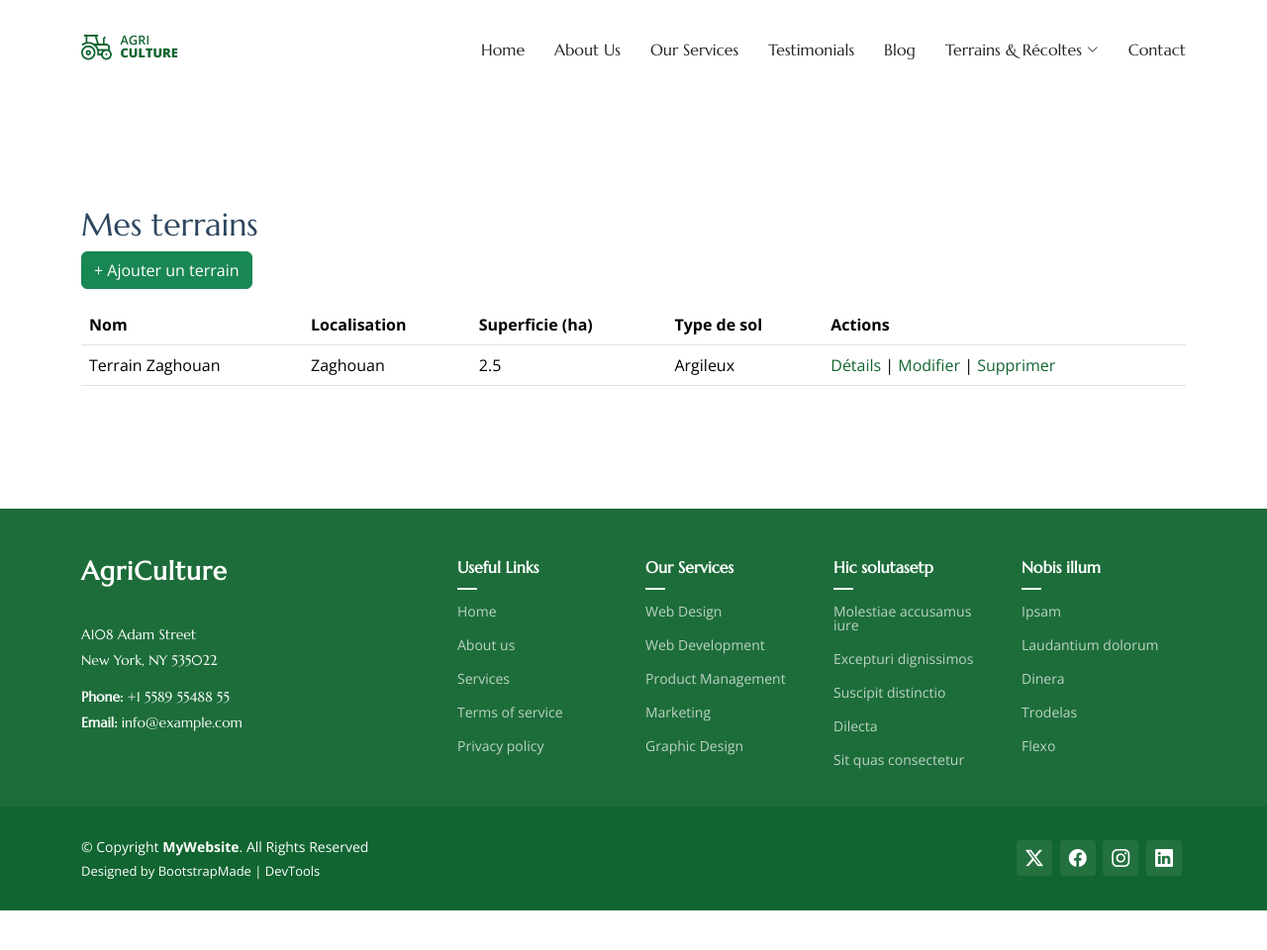
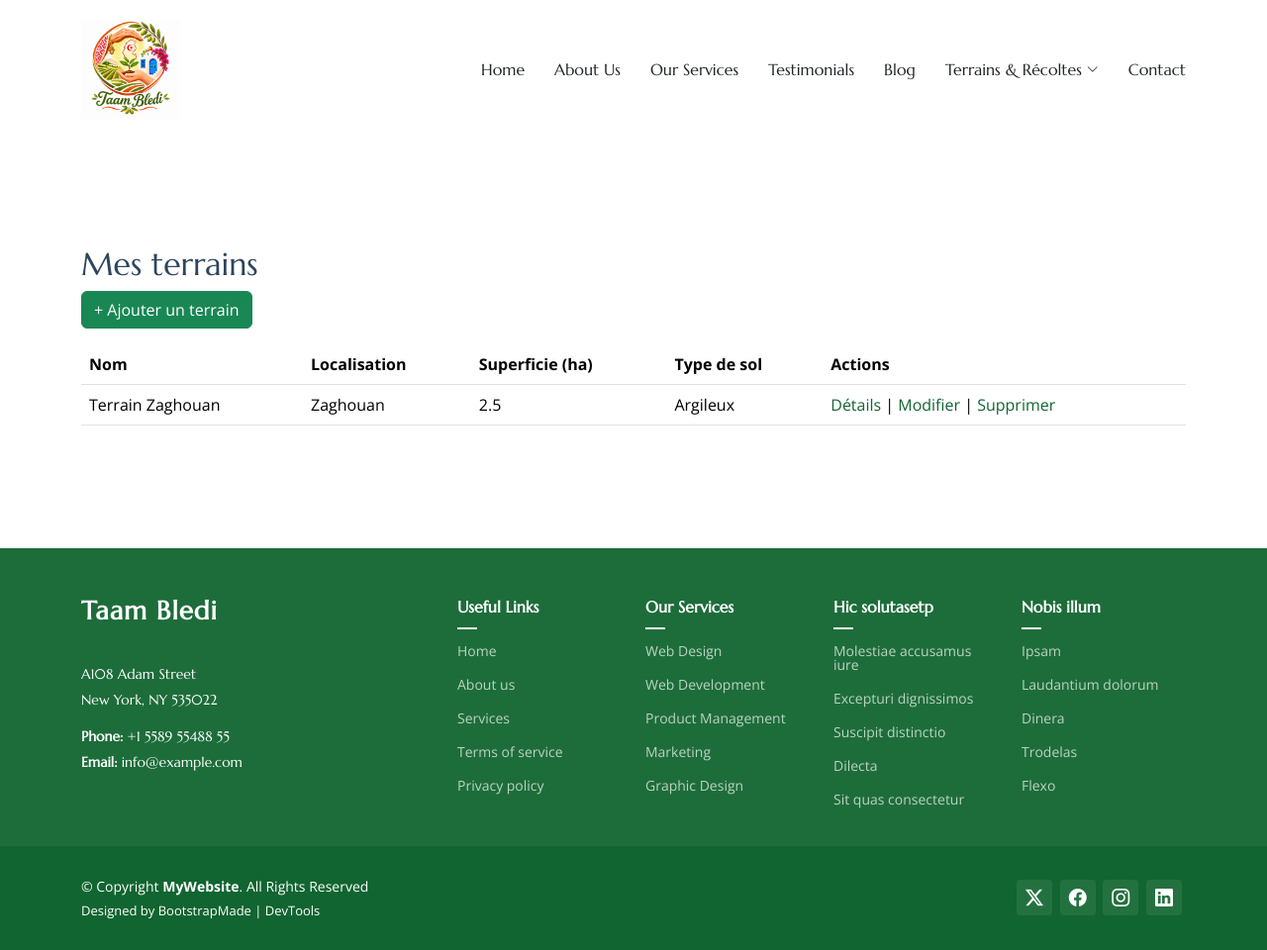
Before and after one commit to Neff016/ta3m-bledi-project, a PHP site: page /mesTerrains.php in a window 1280 px wide. Shown: the whole page at 99% size. Before the commit the page ends 920 px from the top, so only its background shows below. Run offline with PHP 8.4, Linux system fonts and the light colour scheme.

Commit message:
Mes Terrains

```diff
--- a/View/BackOffice/base.php
+++ b/View/BackOffice/base.php
@@ -9,7 +9,7 @@
     <meta name="description" content="">
     <meta name="author" content="">
 
-    <title>SB Admin 2 - Blank</title>
+    <title> Taam Bledi</title>
 
     <!-- Custom fonts for this template-->
     <link href="vendor/fontawesome-free/css/all.min.css" rel="stylesheet" type="text/css">
@@ -35,7 +35,7 @@
                 <div class="sidebar-brand-icon rotate-n-15">
                     <i class="fas fa-laugh-wink"></i>
                 </div>
-                <div class="sidebar-brand-text mx-3">SB Admin <sup>2</sup></div>
+                <div class="sidebar-brand-text mx-3">Taam Bledi <sup>2</sup></div>
             </a>
 
             <!-- Divider -->
--- a/View/FrontOffice/about.html
+++ b/View/FrontOffice/about.html
@@ -4,7 +4,7 @@
 <head>
   <meta charset="utf-8">
   <meta content="width=device-width, initial-scale=1.0" name="viewport">
-  <title>About - AgriCulture Bootstrap Template</title>
+  <title>Taam Bledi</title>
   <meta name="description" content="">
   <meta name="keywords" content="">
 
--- a/View/FrontOffice/assets/css/main.css
+++ b/View/FrontOffice/assets/css/main.css
@@ -235,8 +235,8 @@ h6 {
 }
 
 .header .logo img {
-  max-height: 32px;
-  margin-right: 8px;
+  max-height: 100px;
+  margin-right: 10px;
 }
 
 .header .logo h1 {
--- a/View/FrontOffice/mesTerrains.php
+++ b/View/FrontOffice/mesTerrains.php
@@ -4,7 +4,7 @@
 <head>
   <meta charset="utf-8">
   <meta content="width=device-width, initial-scale=1.0" name="viewport">
-  <title>Index - AgriCulture Bootstrap Template</title>
+  <title>Taam Bledi</title>
   <meta name="description" content="">
   <meta name="keywords" content="">
 
@@ -28,7 +28,7 @@
   <link href="assets/css/main.css" rel="stylesheet">
 
   <!-- =======================================================
-  * Template Name: AgriCulture
+  * Template Name: Taam Bledi
   * Template URL: https://bootstrapmade.com/agriculture-bootstrap-website-template/
   * Updated: Aug 07 2024 with Bootstrap v5.3.3
   * Author: BootstrapMade.com
@@ -43,8 +43,8 @@
 
       <a href="index.html" class="logo d-flex align-items-center">
         <!-- Uncomment the line below if you also wish to use an image logo -->
-        <img src="assets/img/logo.png" alt="AgriCulture">
-        <!-- <h1 class="sitename">AgriCulture</h1>  -->
+        <img src="assets/img/logo.png" alt="Taam Bledi">
+        <!-- <h1 class="sitename">Taam Bledi</h1>  -->
       </a>
 
       <nav id="navmenu" class="navmenu">
@@ -102,7 +102,7 @@
         <div class="row gy-4">
           <div class="col-lg-4 col-md-6 footer-about">
             <a href="index.html" class="logo d-flex align-items-center">
-              <span class="sitename">AgriCulture</span>
+              <span class="sitename">Taam Bledi</span>
             </a>
             <div class="footer-contact pt-3">
               <p>A108 Adam Street</p>
--- a/View/FrontOffice/testimonials.html
+++ b/View/FrontOffice/testimonials.html
@@ -4,7 +4,7 @@
 <head>
   <meta charset="utf-8">
   <meta content="width=device-width, initial-scale=1.0" name="viewport">
-  <title>Testimonials - AgriCulture Bootstrap Template</title>
+  <title>Taam Bledi</title>
   <meta name="description" content="">
   <meta name="keywords" content="">
 
```
Also changed, not shown: View/FrontOffice/ajouterRecolte.php (+5 -5 lines), View/FrontOffice/ajouterTerrain.php (+5 -5 lines), View/FrontOffice/base.php (+5 -5 lines), View/FrontOffice/consommationEau.php (+5 -5 lines), View/FrontOffice/detailsTerrain.php (+5 -5 lines), View/FrontOffice/mesRecoltes.php (+5 -5 lines), View/FrontOffice/modifierRecolte.php (+5 -5 lines), View/FrontOffice/modifierTerrain.php (+5 -5 lines), View/FrontOffice/recommandation.php (+5 -5 lines), View/FrontOffice/assets/img/logo.png.
